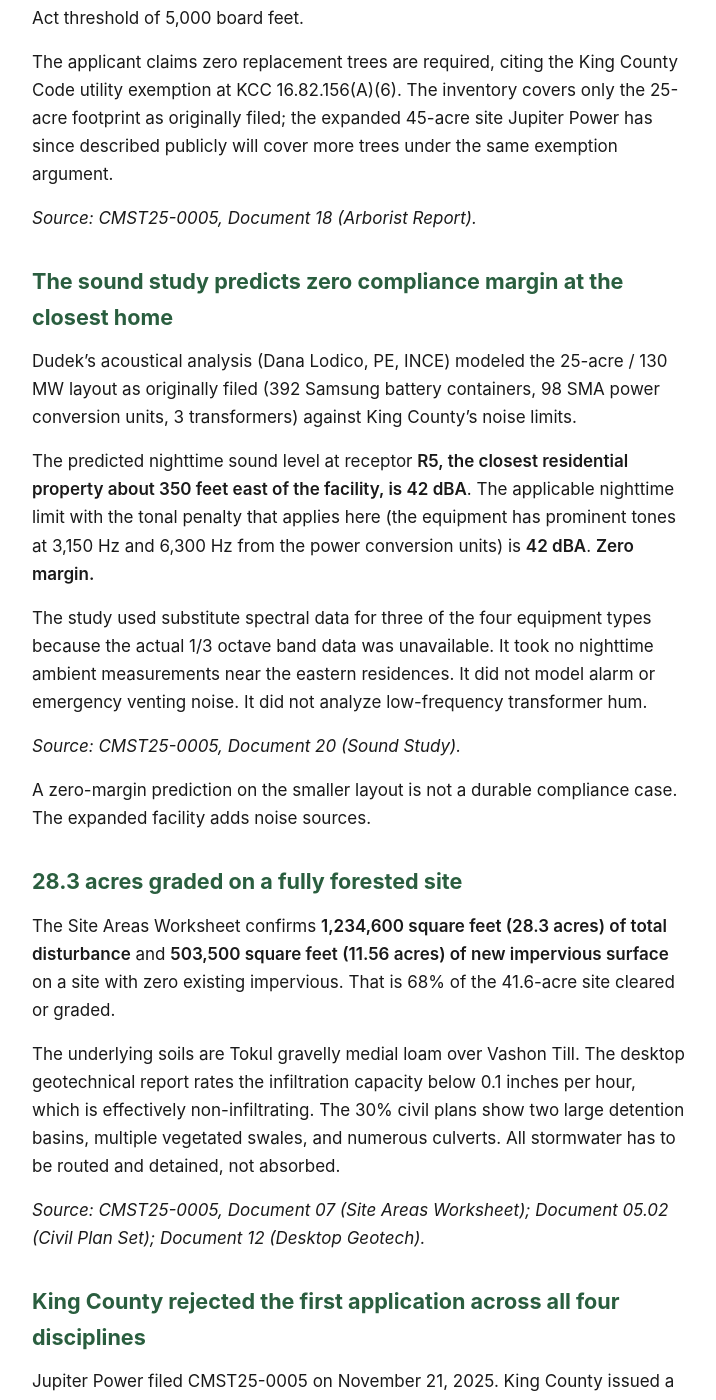
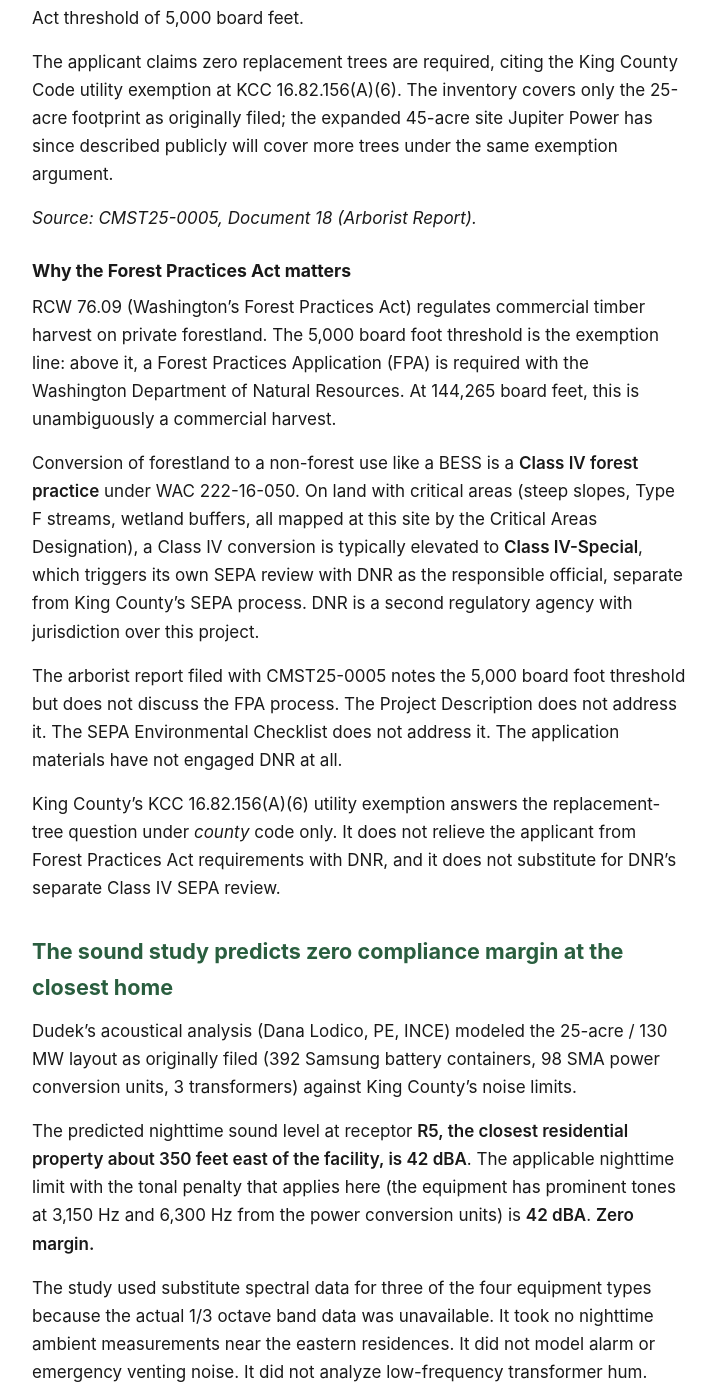
Before and after one commit to calef/cascadia-ridge-bess, a Jekyll site: the page built from _pages/what-the-records-show.md, in a window 1280 px wide and 1400 px high, scrolled down 1303 px. Shown: the whole window, without its empty margins (280-996 px from the left). Built offline with Jekyll 4.4.1, drawn with Linux system fonts in a browser that asks for light colours.

Commit message:
Deploy site 2026-04-20-132256

```diff
--- a/_pages/what-the-records-show.md
+++ b/_pages/what-the-records-show.md
@@ -23,6 +23,16 @@ Dudek's arborist report (Jonah Malenfant, ISA-certified arborist) inventoried 1,
 The applicant claims zero replacement trees are required, citing the King County Code utility exemption at KCC 16.82.156(A)(6). The inventory covers only the 25-acre footprint as originally filed; the expanded 45-acre site Jupiter Power has since described publicly will cover more trees under the same exemption argument.
 
 *Source: CMST25-0005, Document 18 (Arborist Report).*
+
+### Why the Forest Practices Act matters
+
+RCW 76.09 (Washington's Forest Practices Act) regulates commercial timber harvest on private forestland. The 5,000 board foot threshold is the exemption line: above it, a Forest Practices Application (FPA) is required with the Washington Department of Natural Resources. At 144,265 board feet, this is unambiguously a commercial harvest.
+
+Conversion of forestland to a non-forest use like a BESS is a **Class IV forest practice** under WAC 222-16-050. On land with critical areas (steep slopes, Type F streams, wetland buffers, all mapped at this site by the Critical Areas Designation), a Class IV conversion is typically elevated to **Class IV-Special**, which triggers its own SEPA review with DNR as the responsible official, separate from King County's SEPA process. DNR is a second regulatory agency with jurisdiction over this project.
+
+The arborist report filed with CMST25-0005 notes the 5,000 board foot threshold but does not discuss the FPA process. The Project Description does not address it. The SEPA Environmental Checklist does not address it. The application materials have not engaged DNR at all.
+
+King County's KCC 16.82.156(A)(6) utility exemption answers the replacement-tree question under *county* code only. It does not relieve the applicant from Forest Practices Act requirements with DNR, and it does not substitute for DNR's separate Class IV SEPA review.
 
 ## The sound study predicts zero compliance margin at the closest home
 
```
